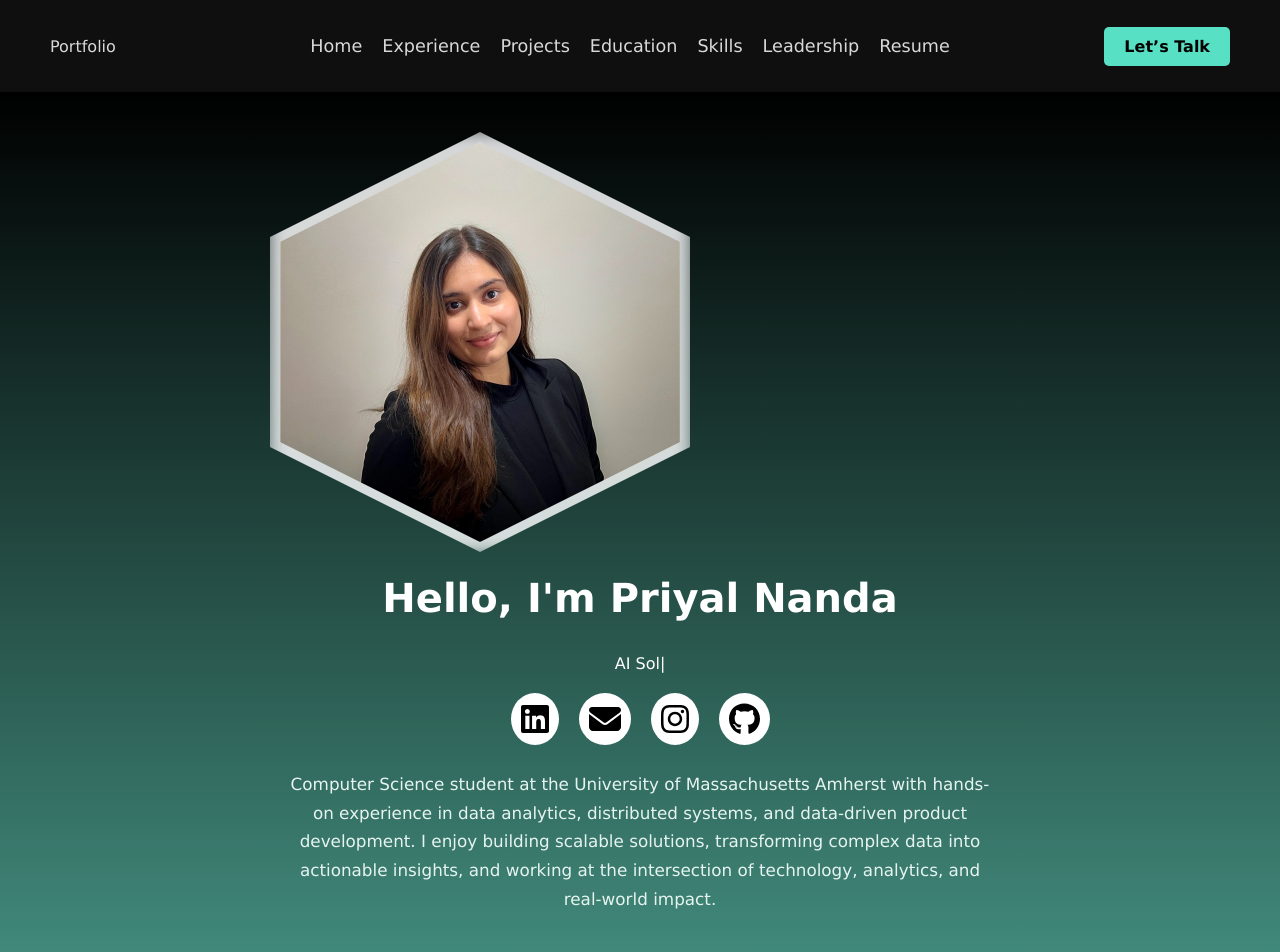
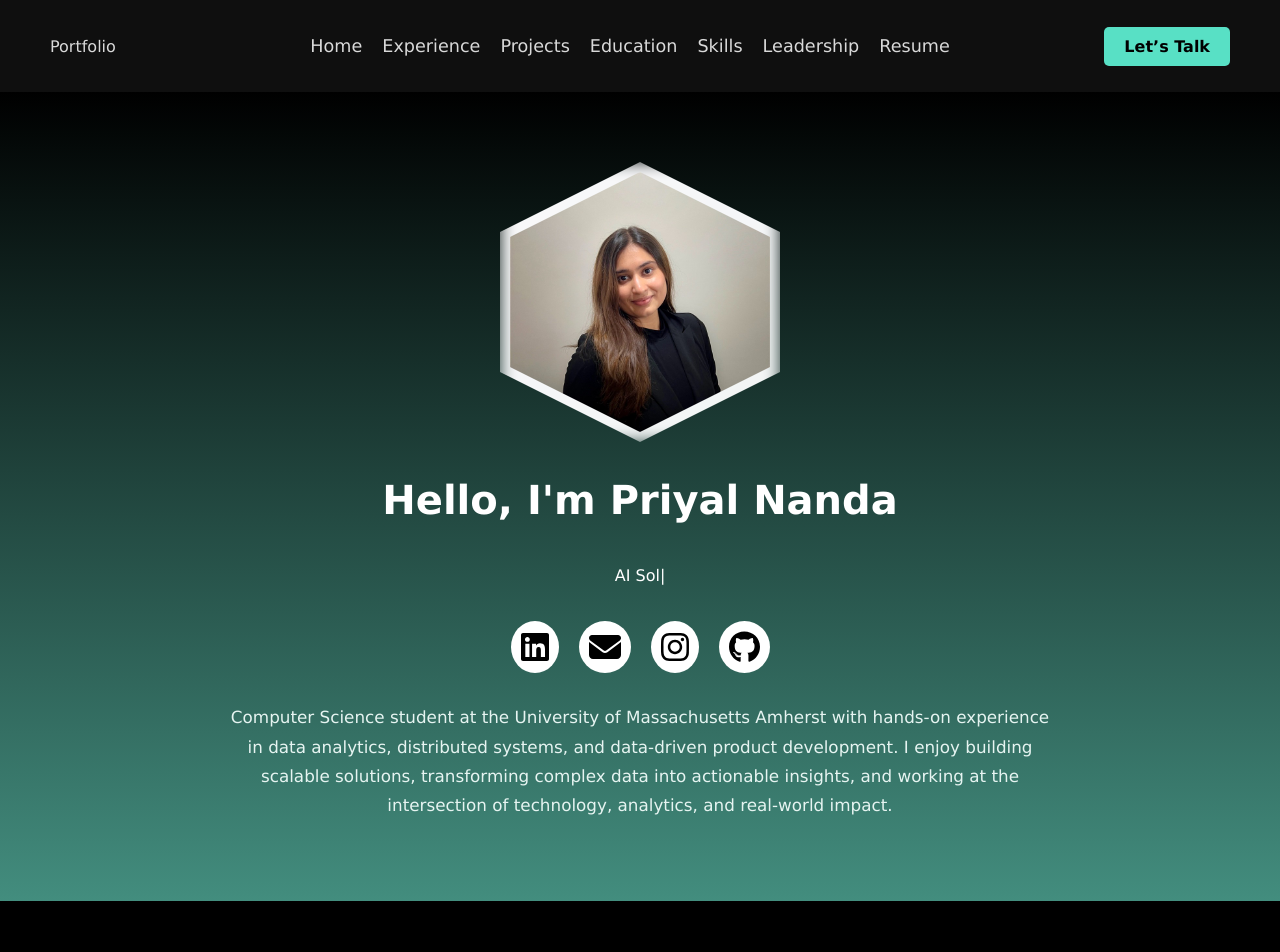
Before and after one commit to nandapriyal2003/personal-website, a React (Create React App) app: page / in a window 1280 px wide. Shown: the top 952 px of the page. Built offline with nearby package versions, Linux system fonts and the light colour scheme; the HTML template or start-up script is replaced by a standard one.

Commit message:
background fixes

```diff
--- a/index.html
+++ b/index.html
@@ -1 +1 @@
-<!doctype html><html lang="en"><head><meta charset="utf-8"/><link rel="icon" href="/personal-website/favicon.ico"/><meta name="viewport" content="width=device-width,initial-scale=1"/><meta name="theme-color" content="#000000"/><meta name="description" content="Personal website of Priyal Nanda"/><link rel="manifest" href="/personal-website/manifest.json"/><title>Priyal Nanda's Website</title><script defer="defer" src="/personal-website/static/js/main.cd95abe9.js"></script><link href="/personal-website/static/css/main.8689a9fe.css" rel="stylesheet"></head><body><div id="root"></div></body></html>
+<!doctype html><html lang="en"><head><meta charset="utf-8"/><link rel="icon" href="/personal-website/favicon.ico"/><meta name="viewport" content="width=device-width,initial-scale=1"/><meta name="theme-color" content="#000000"/><meta name="description" content="Personal website of Priyal Nanda"/><link rel="manifest" href="/personal-website/manifest.json"/><title>Priyal Nanda's Website</title><script defer="defer" src="/personal-website/static/js/main.cd95abe9.js"></script><link href="/personal-website/static/css/main.1018b4c4.css" rel="stylesheet"></head><body><div id="root"></div></body></html>
--- a/src/App.css
+++ b/src/App.css
@@ -65,74 +65,101 @@ section h2 {
 }
 
 /* =======================
-   HERO SECTION
+   HERO SECTION (FIXED)
 ======================= */
 .hero-section {
   display: flex;
   justify-content: center;
   align-items: center;
-  flex-direction: column;
-  padding: 50px 20px;
+  padding: 80px 20px;
   background: linear-gradient(to bottom, black, rgba(119, 252, 225, 0.56));
-   /* Gradient from black to light greenish */
-   text-align: center; color: white; }
-
-   .hero-content h1 {
+  text-align: center;
   color: white;
-  font-size: 40px;
 }
 
-  .hero-summary {
-  max-width: 720px;          /* wider container */
+.hero-content {
+  display: flex;
+  flex-direction: column;
+  align-items: center;        /* 🔥 THIS fixes the off-center issue */
+  max-width: 900px;
+  margin: 0 auto;
+}
+
+/* Name */
+.hero-content h1 {
+  font-size: 40px;
   margin-top: 25px;
-  font-size: 1.05rem;        /* smaller than headers */
-  line-height: 1.7;          /* more breathing room */
-  color: #e6f4f1;            /* softer white */
 }
-  .hero-image { position: relative; /* Needed for the glowing border */
-    width: 400px;
-    height: 400px;
-    margin-bottom: 20px; } /* Profile Picture Styling */
 
-  .hero-image img {
-    width: 100%;
-    height: 100%;
-    clip-path: polygon( 50% 0%, 100% 25%, 100% 75%, 50% 100%, 0% 75%, 0% 25% );
-    object-fit: cover; z-index: 1; /* Keeps the image above the glowing border */
-    box-shadow: 0 8px 20px rgba(0, 0, 0, 0.5); } /* Glowing Border Behind the Picture */
+/* Typing line */
+.typing-effect {
+  margin-top: 10px;
+}
 
-  .hero-image::before {
-    content: '';
-    position: absolute;
-    top: -10px; /* Adjust for border spacing */
-    left: -10px; /* Adjust for border spacing */
-    width: calc(100% + 20px); /* Adjust for border size */
-    height: calc(100% + 20px); /* Adjust for border size */
-    clip-path: polygon( 50% 0%, 100% 25%, 100% 75%, 50% 100%, 0% 75%, 0% 25% ); /* Matches hexagonal shape */
-    background: linear-gradient(135deg, #f9f9f9, #f5f6f8, #f2f5f4); /* Gradient glow effect */
-    filter: blur(8px); /* Creates the glowing effect */ z-index: 0; /* Places the glow behind the image */
-    animation: glowingHexagon 3s infinite; /* Animation for glowing effect */ } /* Glowing Animation */
+/* Summary — WIDER, CLEANER, AIRIER */
+.hero-summary {
+  max-width: 820px;           /* wider */
+  margin: 30px auto 0;        /* centers horizontally */
+  padding: 0 20px;            /* breathing room on small screens */
+  font-size: 1.05rem;
+  line-height: 1.75;
+  color: #e6f4f1;
+}
 
-    @keyframes glowingHexagon { 0% {
-      opacity: 0.8;
-      box-shadow: 0 0 20px rgb(209, 220, 218), 0 0 40px rgba(193, 225, 219, 0.4); } 50%
-      { opacity: 1;
-        box-shadow: 0 0 40px rgb(72, 82, 80), 0 0 60px rgba(165, 190, 185, 0.8); } 100%
-      { opacity: 0.8; box-shadow: 0 0 20px rgba(119, 128, 126, 0.6), 0 0 40px rgba(88, 224, 197, 0.4); } }
+/* Profile image */
+.hero-image {
+  position: relative;
+  width: 260px;               /* slightly smaller = better balance */
+  height: 260px;
+  margin-bottom: 20px;
+}
+
+.hero-image img {
+  width: 100%;
+  height: 100%;
+  clip-path: polygon(
+    50% 0%,
+    100% 25%,
+    100% 75%,
+    50% 100%,
+    0% 75%,
+    0% 25%
+  );
+  object-fit: cover;
+  z-index: 1;
+}
+
+/* Glow stays the same */
+.hero-image::before {
+  content: '';
+  position: absolute;
+  top: -10px;
+  left: -10px;
+  width: calc(100% + 20px);
+  height: calc(100% + 20px);
+  clip-path: polygon(
+    50% 0%,
+    100% 25%,
+    100% 75%,
+    50% 100%,
+    0% 75%,
+    0% 25%
+  );
+  background: linear-gradient(135deg, #f9f9f9, #f5f6f8, #f2f5f4);
+  filter: blur(8px);
+  z-index: 0;
+  animation: glowingHexagon 3s infinite;
+}
 
 /* =======================
    EXPERIENCE SECTION
 ======================= */
 .experience-section {
-  padding: 50px;
-  background-color: #0f0f0f;
+  padding: 70px 20px;
+  background-color: black;   /* solid black, no gray */
   text-align: center;
 }
 
-.experience-section h2 {
-  font-size: 2.5rem;
-  margin-bottom: 20px;
-}
 
 /* =======================
    SKILLS SECTION
@@ -191,10 +218,16 @@ section h2 {
    PROJECTS + LEADERSHIP
 ======================= */
 .projects-section {
-  padding: 50px 20px;
-  background-color: black;
+  padding: 70px 20px;
+  background: linear-gradient(
+    to bottom,
+    black,
+    rgba(119, 252, 225, 0.45),
+    black
+  );
   text-align: center;
 }
+
 
 .projects-container {
   display: flex;
```
Also changed, not shown: asset-manifest.json, 2 other files (tests, documents, lock files or other folders).
